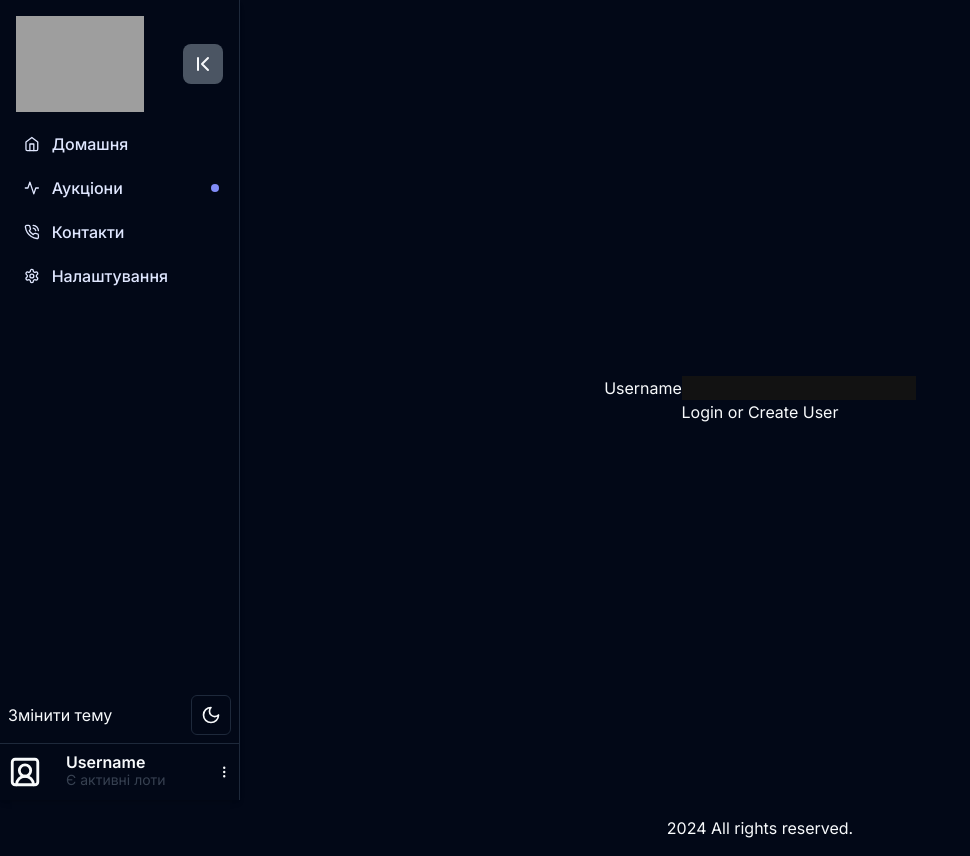
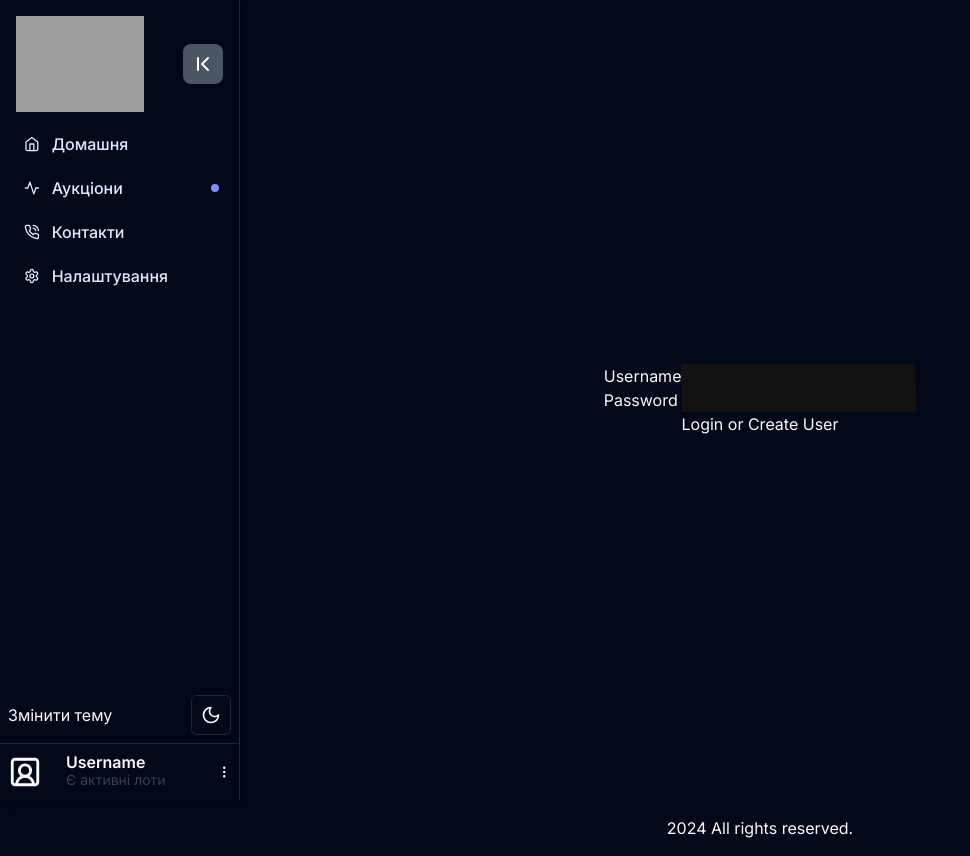
Before and after one commit to DuLL-FoX/int20-Test, a Next.js app: page /login in a window 1280 px wide. Shown: the whole page, without its empty margins (0-970 px from the left). Built offline with nearby package versions, Linux system fonts and the light colour scheme; grey boxes are pictures that could not be loaded.

Commit message:
Added a pseudo-password

```diff
--- a/src/app/api/users/route.ts
+++ b/src/app/api/users/route.ts
@@ -12,7 +12,11 @@ const createResponse = (data: any, status: number) => {
 
 export async function POST(req: NextRequest) {
     try {
-        const { username } = await req.json();
+        const { username, password } = await req.json();
+
+        if (!password) {
+            return createResponse({ error: 'Password is required.' }, 400);
+        }
 
         let user = await db.user.findUnique({
             where: {
@@ -24,6 +28,7 @@ export async function POST(req: NextRequest) {
             user = await db.user.create({
                 data: {
                     username: username,
+                    password: password, // add password to user data
                 },
             });
             return createResponse(user, 201);
--- a/src/components/LoginForm.tsx
+++ b/src/components/LoginForm.tsx
@@ -5,9 +5,9 @@ import Cookies from 'js-cookie';
 
 const LoginForm: React.FC = () => {
     const [username, setUsername] = useState<string>('');
+    const [password, setPassword] = useState<string>(''); // Add password state
     const [users, setUsers] = useState<string[]>([]);
     const [selectedUser, setSelectedUser] = useState<string | null>(null);
-
 
     useEffect(() => {
         const storedUsers = Cookies.get('users');
@@ -20,7 +20,6 @@ const LoginForm: React.FC = () => {
         }
     }, []);
 
-
     const handleSubmit = async (event: React.FormEvent) => {
         event.preventDefault();
 
@@ -29,7 +28,7 @@ const LoginForm: React.FC = () => {
             headers: {
                 'Content-Type': 'application/json',
             },
-            body: JSON.stringify({ username }),
+            body: JSON.stringify({ username, password }), // Include password in the request body
         });
 
         if (response.ok) {
@@ -50,7 +49,6 @@ const LoginForm: React.FC = () => {
         Cookies.set('selectedUser', username, { expires: 7 });
     };
 
-
     return (
         <div>
             {users.length > 0 && (
@@ -70,11 +68,21 @@ const LoginForm: React.FC = () => {
                 <div>
                     <label htmlFor="username">Username</label>
                     <input
-                        type="username"
+                        type="text"
                         id="username"
                         name="username"
                         required
                         onChange={(e) => setUsername(e.target.value)}
+                    />
+                </div>
+                <div>
+                    <label htmlFor="password">Password</label> {/* Add password field */}
+                    <input
+                        type="password"
+                        id="password"
+                        name="password"
+                        required
+                        onChange={(e) => setPassword(e.target.value)}
                     />
                 </div>
                 <button type="submit" className="w-full">
```
Also changed, not shown: 1 other file (tests, documents, lock files or other folders).
